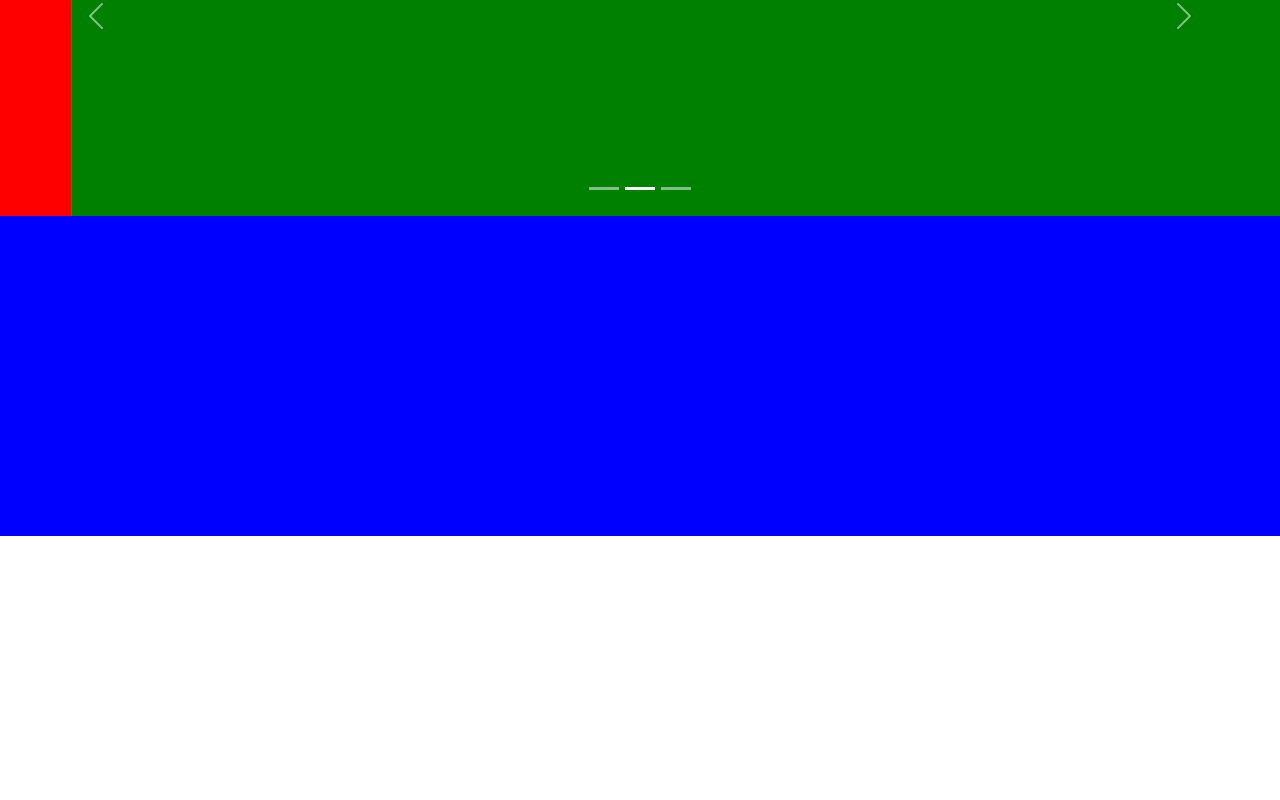
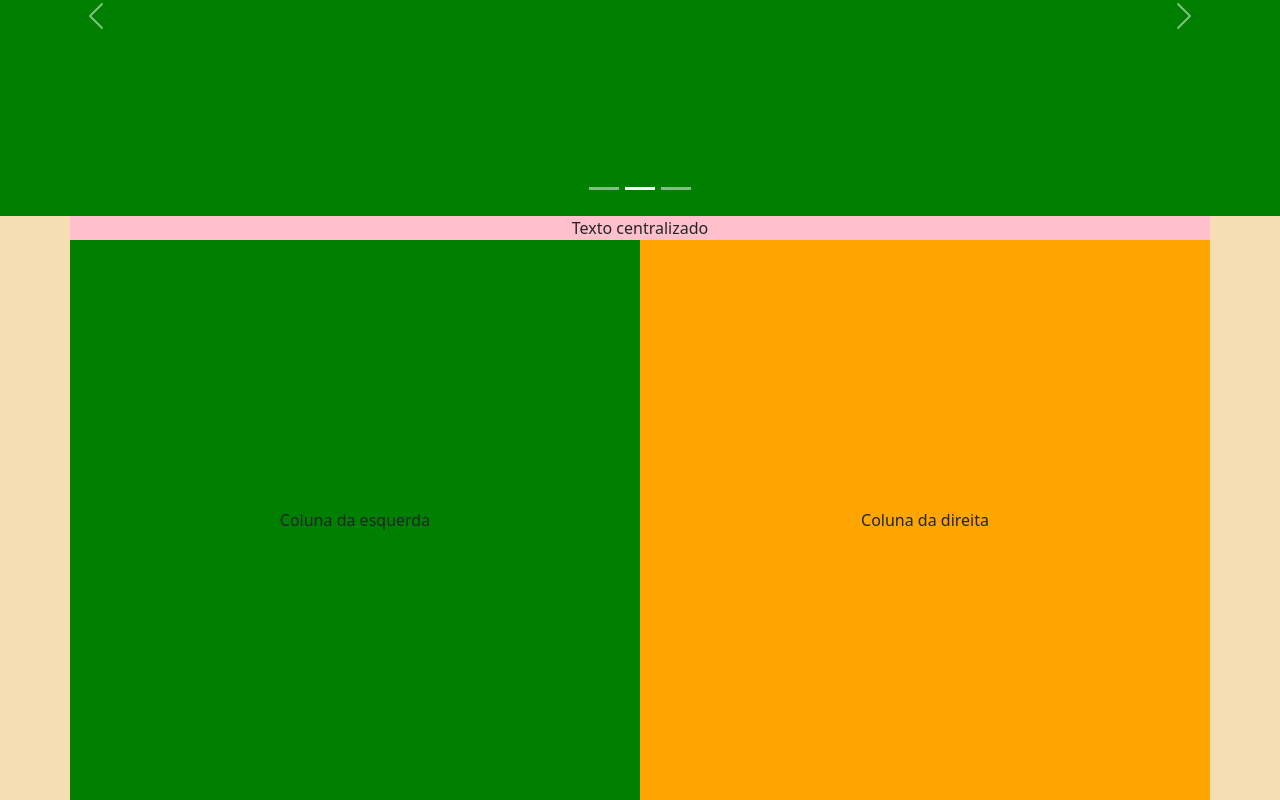
Before and after one commit to fabiogarbato/template-site, a React (Create React App) app: page / in a window 1280 px wide. Shown: the part 264-1064 px from the top of the page. Before the commit the page ends 800 px from the top, so only its background shows below. Built offline with nearby package versions, Linux system fonts and the light colour scheme.

Commit message:
adição de outra seção

```diff
--- a/src/App.js
+++ b/src/App.js
@@ -1,13 +1,13 @@
 import './index.css';
 import React from 'react';
-import {Container, Carousel}  from 'react-bootstrap';
+import {Container, Carousel, Row, Col}  from 'react-bootstrap';
 import Navbar from 'react-bootstrap/Navbar';
 import Nav from 'react-bootstrap/Nav';
 import 'bootstrap/dist/css/bootstrap.min.css';
 
 function App() {
   return (
-    <Container fluid style={{ backgroundColor: 'blue', minHeight: '100vh' }}>
+    <Container fluid style={{ backgroundColor: '#F5DEB3', minHeight: '100vh' }}>
         <Navbar bg="blue" expand="lg">
             <Navbar.Toggle aria-controls="basic-navbar-nav" />
             <Navbar.Collapse id="basic-navbar-nav">
@@ -32,6 +32,21 @@ function App() {
                 </Carousel.Item>
             </Carousel>
         </Container>
+        <Container className='background-section2'>
+            <Row className='h-100 d-flex justify-content-center align-items-center' style={{ backgroundColor: 'pink'}}>
+                <Col className='d-flex justify-content-center align-items-center'>
+                    <span>Texto centralizado</span>
+                </Col>
+            </Row>
+            <Row>
+                <Col xs={12} lg={6} className='d-flex justify-content-center align-items-center' style={{ backgroundColor: 'green', height: '70vh'}}>
+                    <span>Coluna da esquerda</span>
+                </Col>
+                <Col xs={12} lg={6} className='d-flex justify-content-center align-items-center' style={{ backgroundColor: 'orange', height: '70vh'}}>
+                    <span>Coluna da direita</span>
+                </Col>
+            </Row>
+        </Container>
     </Container>
   );
 }
--- a/src/index.css
+++ b/src/index.css
@@ -14,15 +14,15 @@ html, body {
   background-size: contain;
   background-position: center;
   background-repeat: no-repeat;
-  min-height: 70vh;
+  min-height: 50vh;
 }
 
-.background-section {
-  background-color: pink;
+.background-section2 {
+  background-color: rgb(255, 0, 43);
   background-size: contain;
   background-position: center;
   background-repeat: no-repeat;
-  min-height: 50vh;
+  min-height: 70vh;
 }
 
 .carousel-item {
@@ -30,7 +30,7 @@ html, body {
 }
 
 @media (max-width: 768px) {
-  .background-section {
+  .background-section, .background-section2 {
       min-height: 40vh;
   }
 }
```
